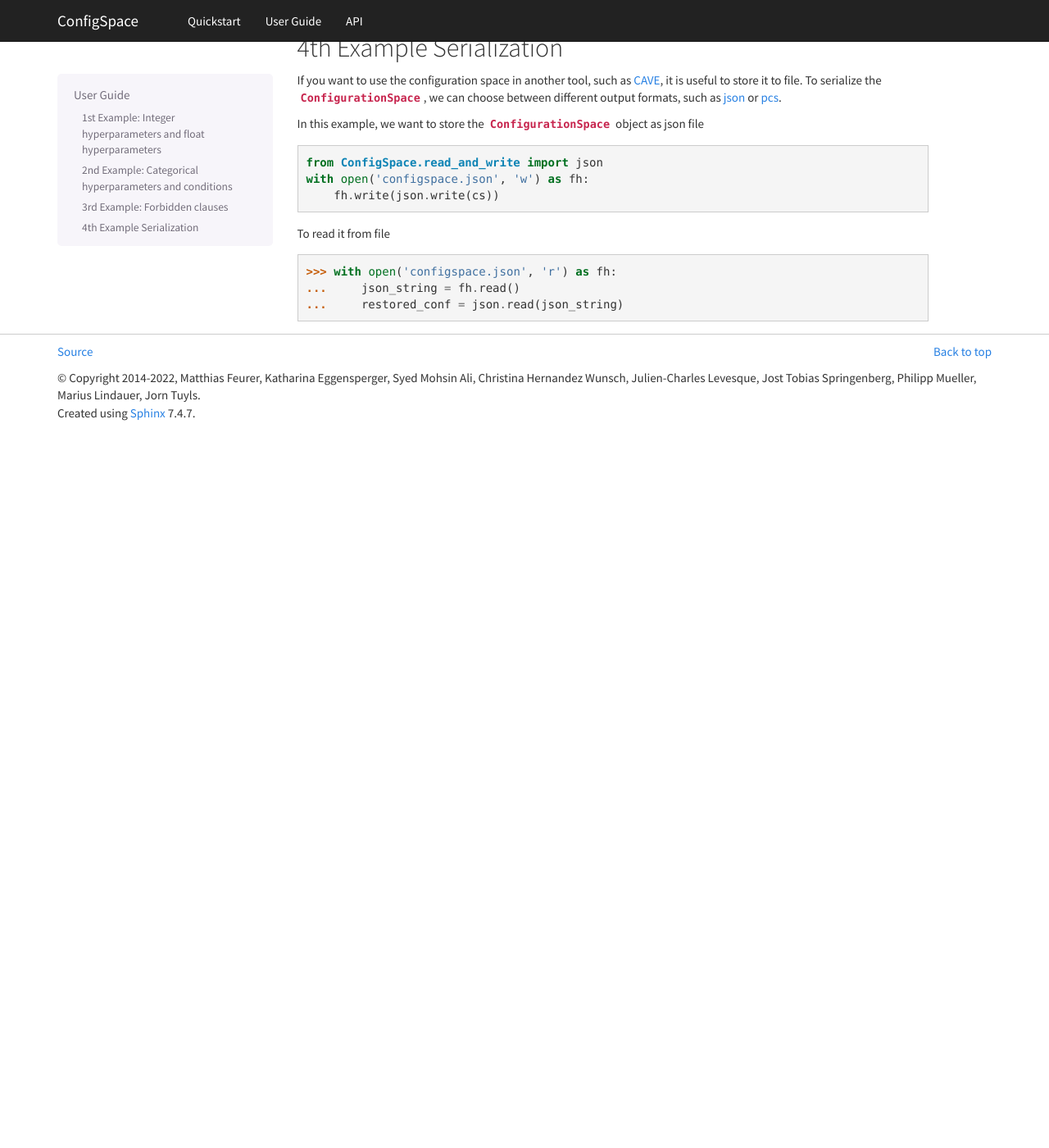
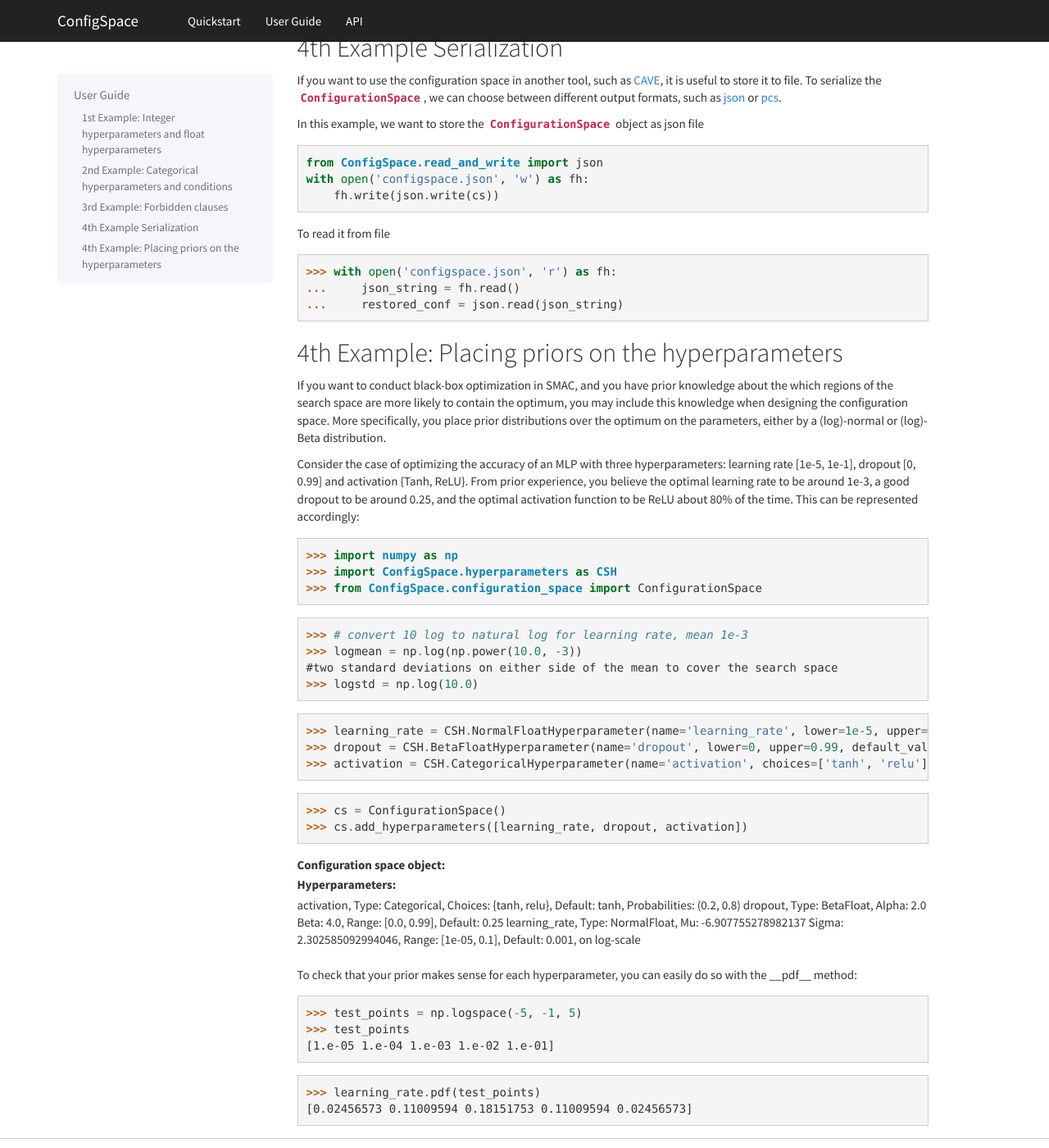
Before and after one commit to automl/ConfigSpace, a Sphinx documentation site: the page built from docs/source/User-Guide.rst, in a window 1280 px wide and 1400 px high, scrolled down 3734 px. Shown: the whole window at 82% size. Built offline with Sphinx 7.4.7, drawn with Linux system fonts in a browser that asks for light colours; the version number could not be read and is left out; before the commit the page ends 4259 px from its top, so only the background shows below that.

Commit message:
Written user guide for placing priors on parameters and the pdf method

```diff
--- a/docs/source/User-Guide.rst
+++ b/docs/source/User-Guide.rst
@@ -241,3 +241,43 @@ To read it from file
     >>> with open('configspace.json', 'r') as fh:
     ...     json_string = fh.read()
     ...     restored_conf = json.read(json_string)
+
+
+
+4th Example: Placing priors on the hyperparameters
+-------------------------
+
+If you want to conduct black-box optimization in SMAC, and you have prior knowledge about the which regions of the search space are more likely to contain the optimum, you may include this knowledge when designing the configuration space. More specifically, you place prior distributions over the optimum on the parameters, either by a (log)-normal or (log)-Beta distribution.
+
+Consider the case of optimizing the accuracy of an MLP with three hyperparameters: learning rate [1e-5, 1e-1], dropout [0, 0.99] and activation {Tanh, ReLU}. From prior experience, you believe the optimal learning rate to be around 1e-3, a good dropout to be around 0.25, and the optimal activation function to be ReLU about 80% of the time. This can be represented accordingly:
+
+>>> import numpy as np
+>>> import ConfigSpace.hyperparameters as CSH
+>>> from ConfigSpace.configuration_space import ConfigurationSpace
+
+>>> # convert 10 log to natural log for learning rate, mean 1e-3
+>>> logmean = np.log(np.power(10.0, -3))
+#two standard deviations on either side of the mean to cover the search space
+>>> logstd = np.log(10.0)
+
+>>> learning_rate = CSH.NormalFloatHyperparameter(name='learning_rate', lower=1e-5, upper=1e-1, default_value=1e-3, mu=logmean, sigma=logstd, log=True)
+>>> dropout = CSH.BetaFloatHyperparameter(name='dropout', lower=0, upper=0.99, default_value=0.25, alpha=2, beta=4, log=False)
+>>> activation = CSH.CategoricalHyperparameter(name='activation', choices=['tanh', 'relu'], weights=[0.2, 0.8])
+
+>>> cs = ConfigurationSpace()
+>>> cs.add_hyperparameters([learning_rate, dropout, activation])
+
+Configuration space object:
+  Hyperparameters:
+    activation, Type: Categorical, Choices: {tanh, relu}, Default: tanh, Probabilities: (0.2, 0.8)
+    dropout, Type: BetaFloat, Alpha: 2.0 Beta: 4.0, Range: [0.0, 0.99], Default: 0.25
+    learning_rate, Type: NormalFloat, Mu: -6.907755278982137 Sigma: 2.302585092994046, Range: [1e-05, 0.1], Default: 0.001, on log-scale
+
+To check that your prior makes sense for each hyperparameter, you can easily do so with the __pdf__ method:
+
+>>> test_points = np.logspace(-5, -1, 5)
+>>> test_points
+[1.e-05 1.e-04 1.e-03 1.e-02 1.e-01]
+
+>>> learning_rate.pdf(test_points)
+[0.02456573 0.11009594 0.18151753 0.11009594 0.02456573]
```
